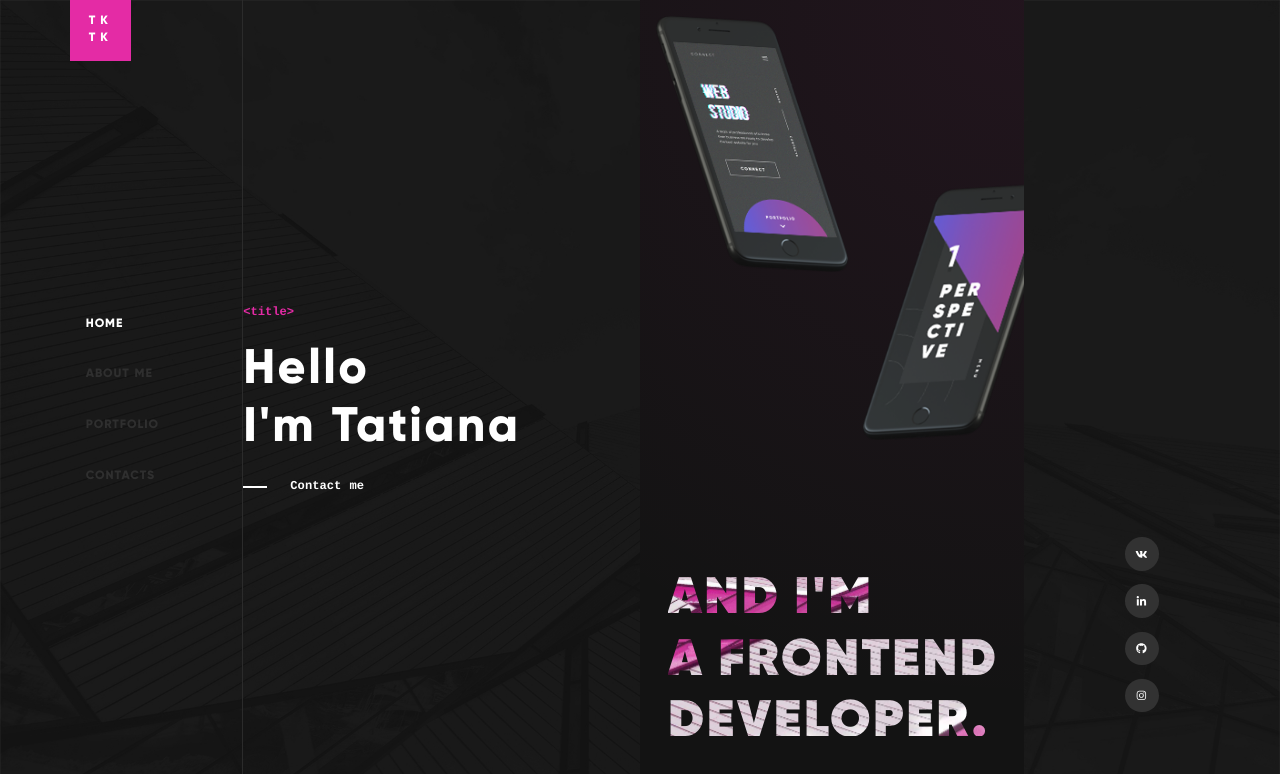
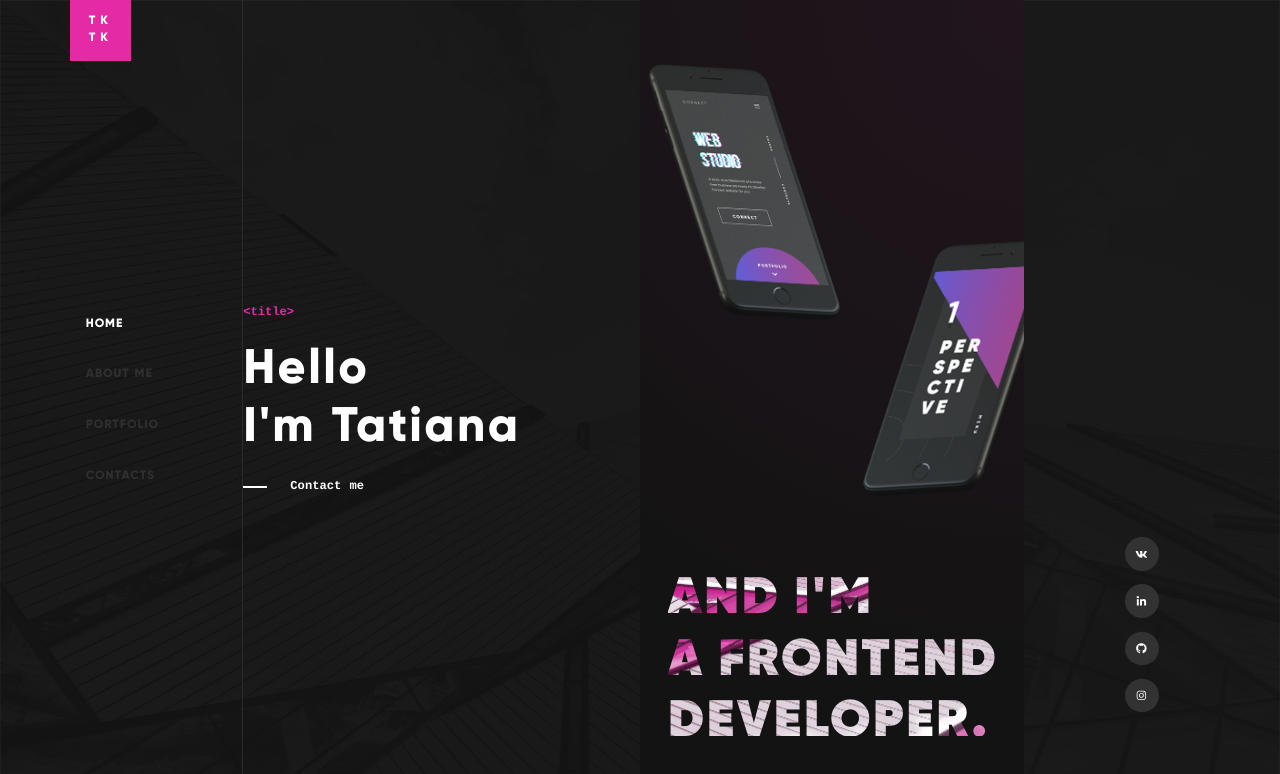
Before and after one commit to tanyachickk/portfolio-nuxt, a Nuxt app: page / in a window 1280 px wide. Shown: the top 774 px of the page. Built offline with nearby package versions, Linux system fonts and the light colour scheme.

Commit message:
Change phones position

```diff
--- a/components/HomeSection.vue
+++ b/components/HomeSection.vue
@@ -82,8 +82,8 @@ export default {
     position: absolute;
     transition: translate 0.2s ease;
     &:nth-child(1) {
-      top: 2vh;
-      left: 2vh;
+      top: 8%;
+      left: 2%;
       width: 15vw;
       height: 20vw;
       background-size: contain;
@@ -97,7 +97,7 @@ export default {
       }
     }
     &:nth-child(2) {
-      top: 23%;
+      top: 30%;
       right: -8%;
       width: 15vw;
       height: 20vw;
@@ -114,8 +114,10 @@ export default {
     }
   }
   &__title {
+    position: relative;
     margin: 0 2.2vw 5vw;
     font-size: 4vw;
+    z-index: 1;
 
     @media (orientation: portrait) {
       margin: 0 10vw;
```
